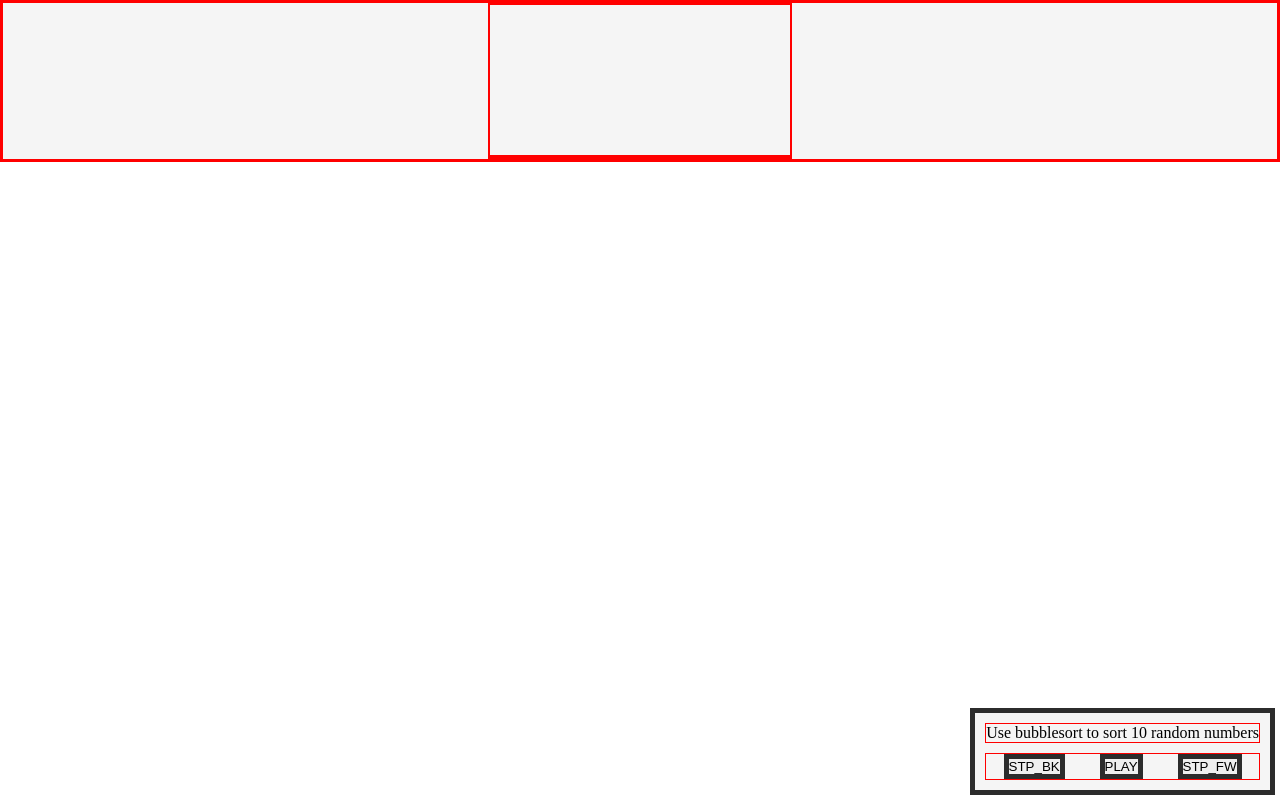
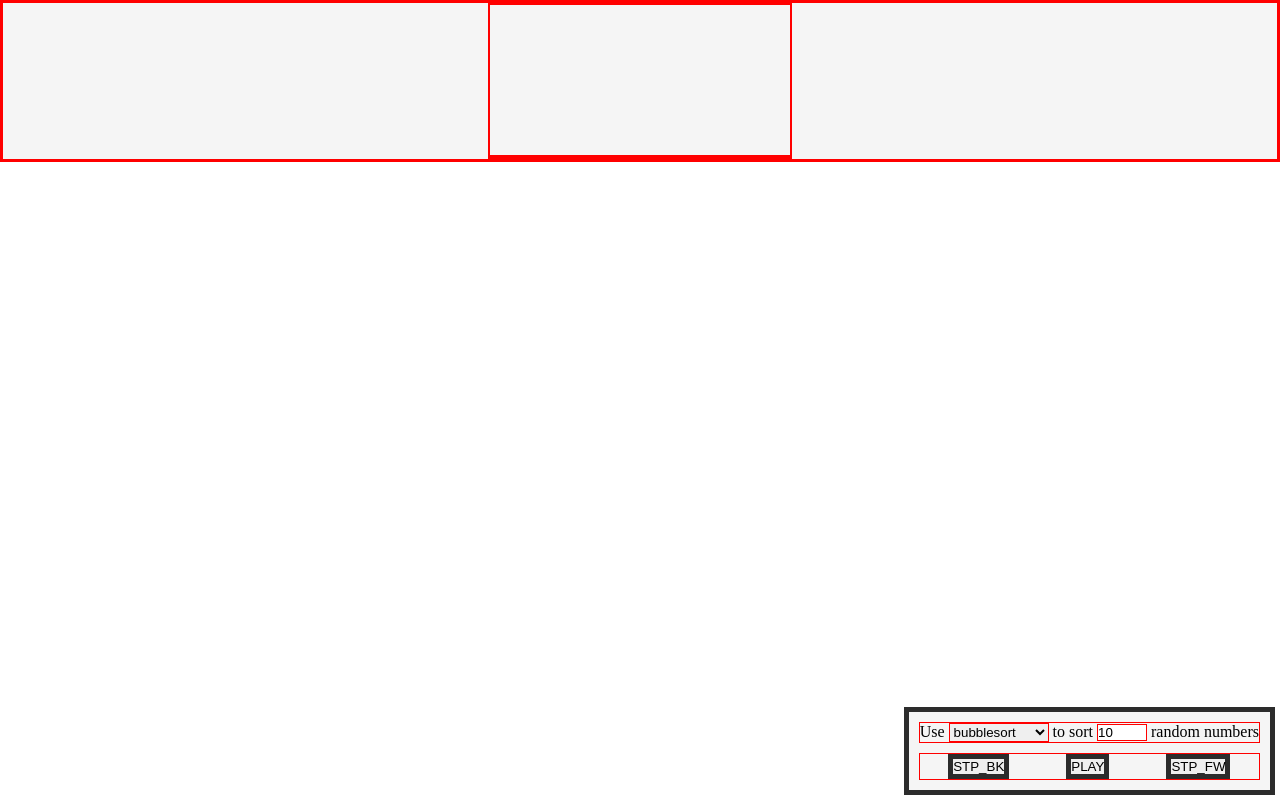
Before and after one commit to ratherlongname/sorting-visualizer, a plain HTML site: page index.html in a window 1280 px wide. Drawn offline with Linux system fonts and the light colour scheme.

Commit message:
Add inputs for sorting algo and size of array to sort

```diff
--- a/index.html
+++ b/index.html
@@ -22,7 +22,16 @@
         </div>
     </div>
     <div class="controls-container">
-        <p>Use bubblesort to sort 10 random numbers</p>
+        <p>Use
+            <select>
+                <option value="mergesort">mergesort</option>
+                <option value="bubblesort" selected>bubblesort</option>
+                <option value="quicksort">quicksort</option>
+            </select>
+            to sort
+            <input type="number" value="10"> random numbers
+        </p>
+
         <div class="play-pause-container">
             <button class="step-back">STP_BK</button>
             <button class="play-pause">PLAY</button>
--- a/style.css
+++ b/style.css
@@ -42,3 +42,11 @@
 button {
   border: 5px solid #2c2c2c;
 }
+
+input[type=number] {
+  width: 50px;
+}
+
+select {
+  width: 100px;
+}
```
